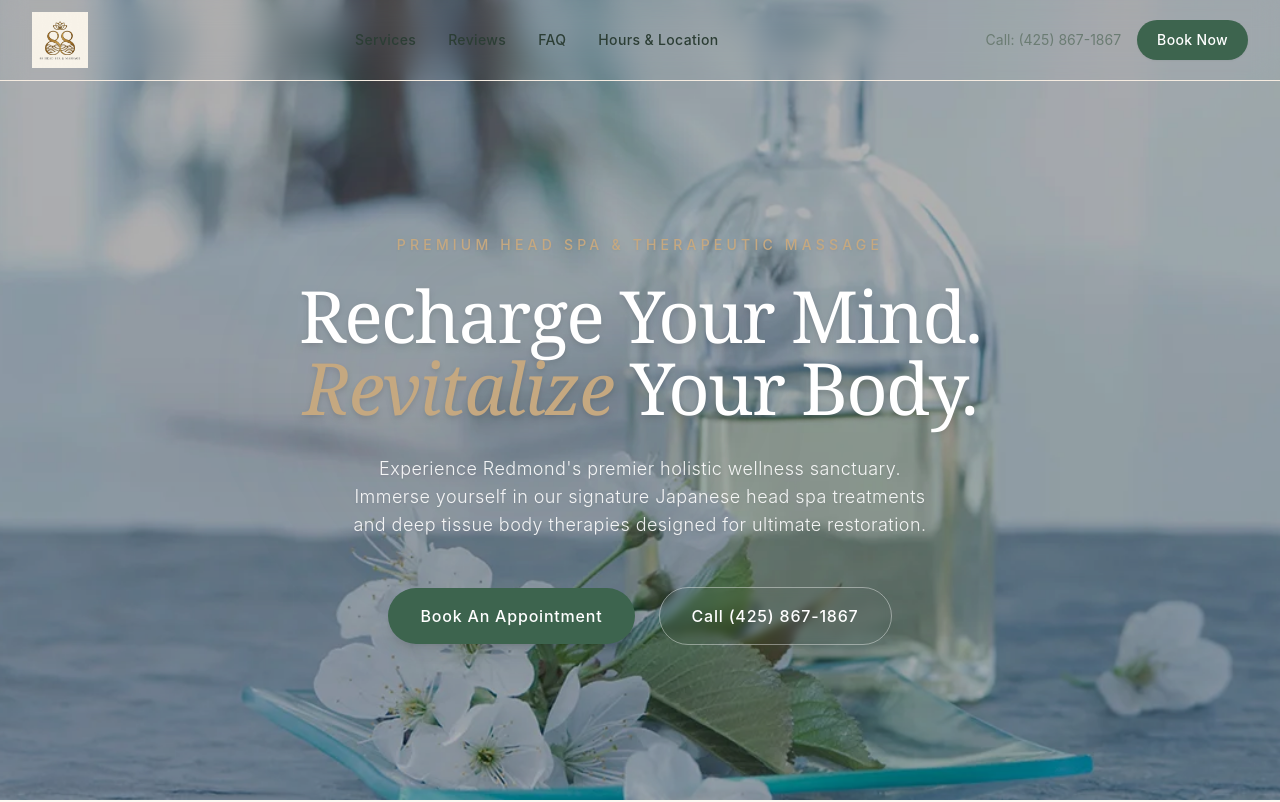
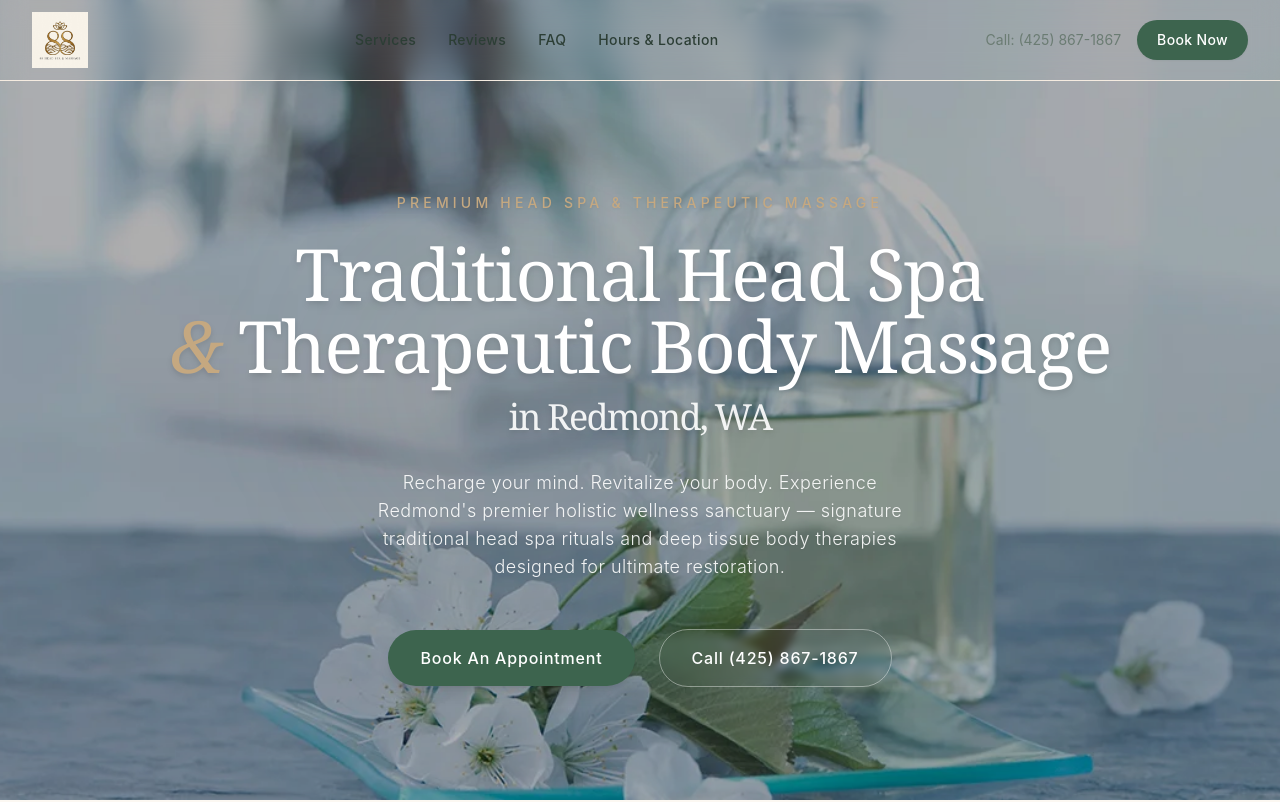
Before and after one commit to cycy137/88spa-customer, a React (Vite) app: page / in a window 1280 px wide. Shown: the top 802 px of the page. Built offline with nearby package versions, Linux system fonts and the light colour scheme; no server answers.

Commit message:
SEO: keyword-rich H1 (Traditional Head Spa & Therapeutic Body Massage in Redmond, WA)

```diff
--- a/src/components/Hero.jsx
+++ b/src/components/Hero.jsx
@@ -24,13 +24,15 @@ export default function Hero({ onBookNowClick }) {
           Premium Head Spa & Therapeutic Massage
         </p>
 
+        {/* SEO: H1 carries the primary keywords (service + location) */}
         <h1 className="text-4xl sm:text-6xl md:text-7xl font-serif font-light tracking-tight leading-tight mb-8 drop-shadow-md">
-          Recharge Your Mind. <br />
-          <span className="font-serif italic text-spa-gold">Revitalize</span> Your Body.
+          Traditional Head Spa <br />
+          <span className="font-serif italic text-spa-gold">&</span> Therapeutic Body Massage
+          <span className="block text-2xl sm:text-3xl md:text-4xl mt-4 text-white/90">in Redmond, WA</span>
         </h1>
 
         <p className="max-w-xl mx-auto text-base sm:text-lg text-white/90 font-light tracking-wide leading-relaxed mb-12 drop-shadow-sm">
-          Experience Redmond's premier holistic wellness sanctuary. Immerse yourself in our signature Japanese head spa treatments and deep tissue body therapies designed for ultimate restoration.
+          Recharge your mind. Revitalize your body. Experience Redmond's premier holistic wellness sanctuary — signature traditional head spa rituals and deep tissue body therapies designed for ultimate restoration.
         </p>
 
         {/* 核心交互动作区 */}
```
